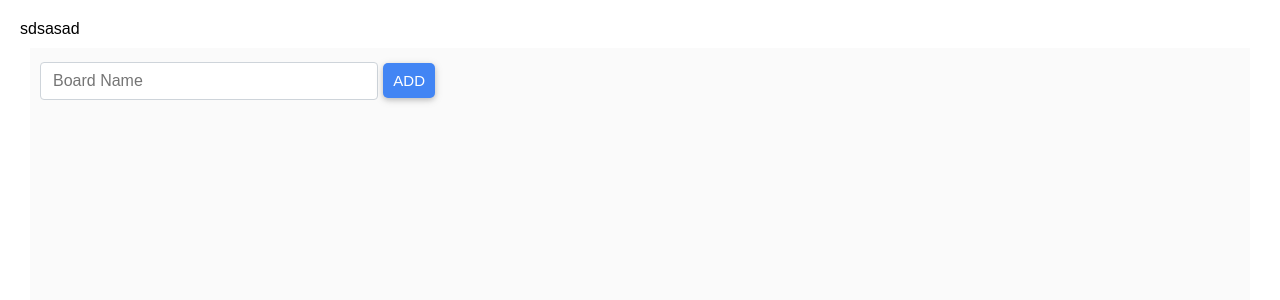
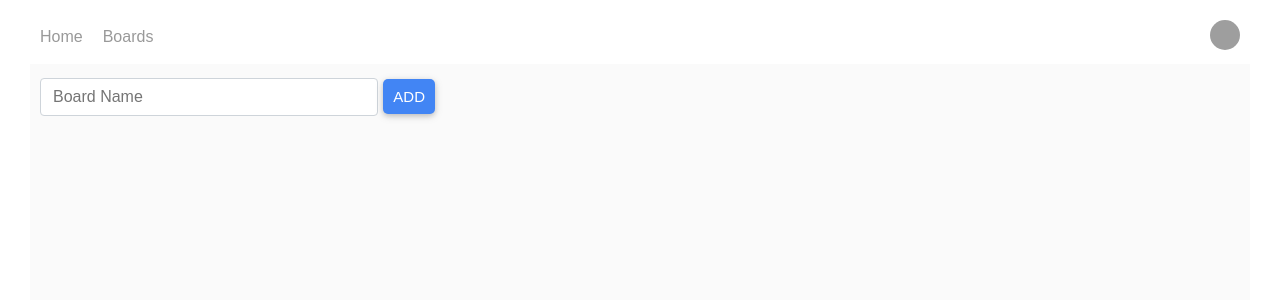
Before and after one commit to saravanakumarputta/trello-react-clone, a React (Create React App) app: page / in a window 1280 px wide. Shown: the top 300 px of the page. Built offline with nearby package versions, Linux system fonts and the light colour scheme; grey boxes are pictures that could not be loaded.

Commit message:
Navigation Added

```diff
--- a/src/App.css
+++ b/src/App.css
@@ -133,3 +133,23 @@
 .pointer {
   cursor: pointer;
 }
+
+.userImg {
+  height: 30px;
+  width: 30px;
+  border-radius: 50%;
+}
+
+.marginLR20 {
+  margin: 0 20px;
+}
+
+.headerMenu a {
+  text-decoration: none;
+  color: #999;
+  margin-right: 20px;
+}
+
+.headerMenu a:hover {
+  color: #000;
+}
--- a/src/App.js
+++ b/src/App.js
@@ -25,8 +25,18 @@ function App() {
       <Router history={history}>
         <div className="dflex flexcolumn h100">
           <div className="flexshrink">
-            sdsasad
-      </div>
+            <div className="dflex flexrow alignVertical marginLR20">
+              <div className="flexgrow">
+                <div className="dflex flexrow">
+                  <div className="headerMenu"><Link to="/">Home</Link></div>
+                  <div className="headerMenu"><Link to="/boards">Boards</Link></div>
+                </div>
+              </div>
+              <div className="flexshrink">
+                <img src="https://avatars2.githubusercontent.com/u/19649856?s=460&v=4" className="userImg" alt="user Name" />
+              </div>
+            </div>
+          </div>
           <div className="flexgrow">
             <Switch>
               <Route exact path='/' component={BoardContainer}></Route>
```
